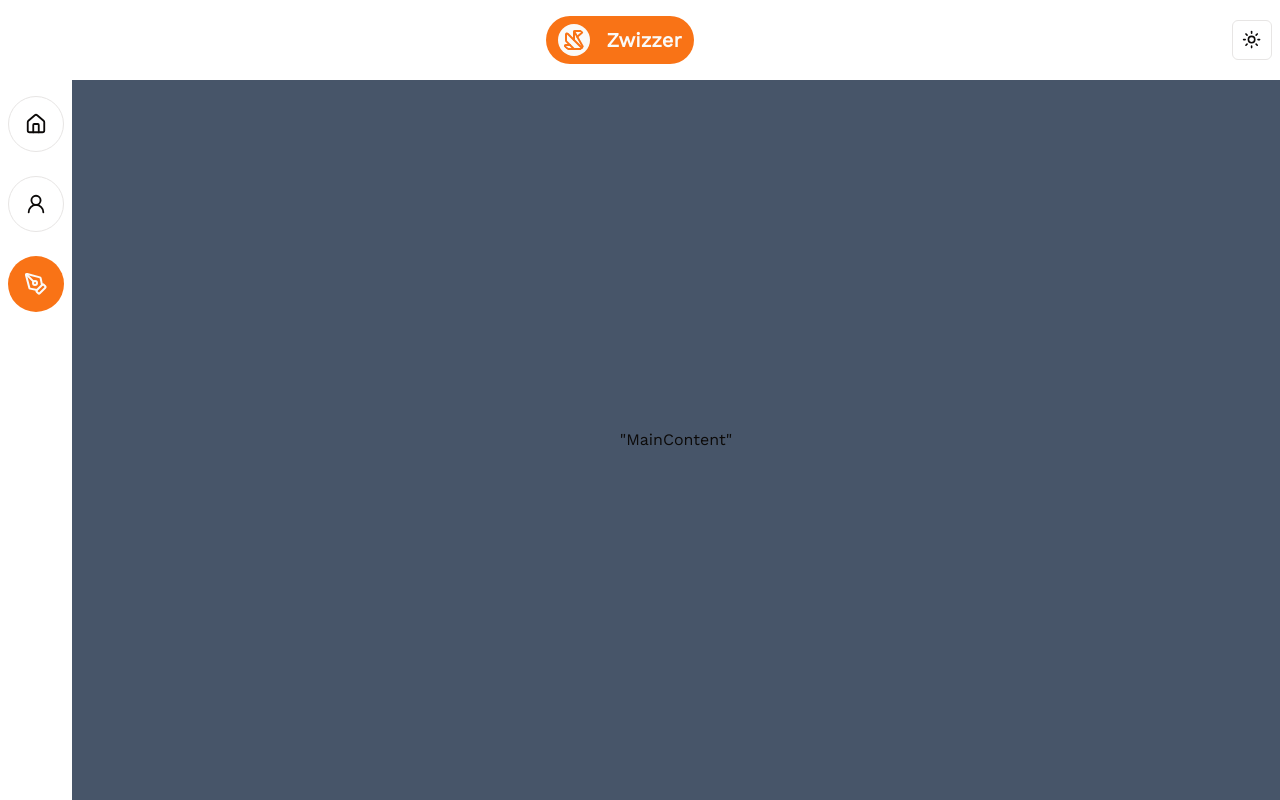
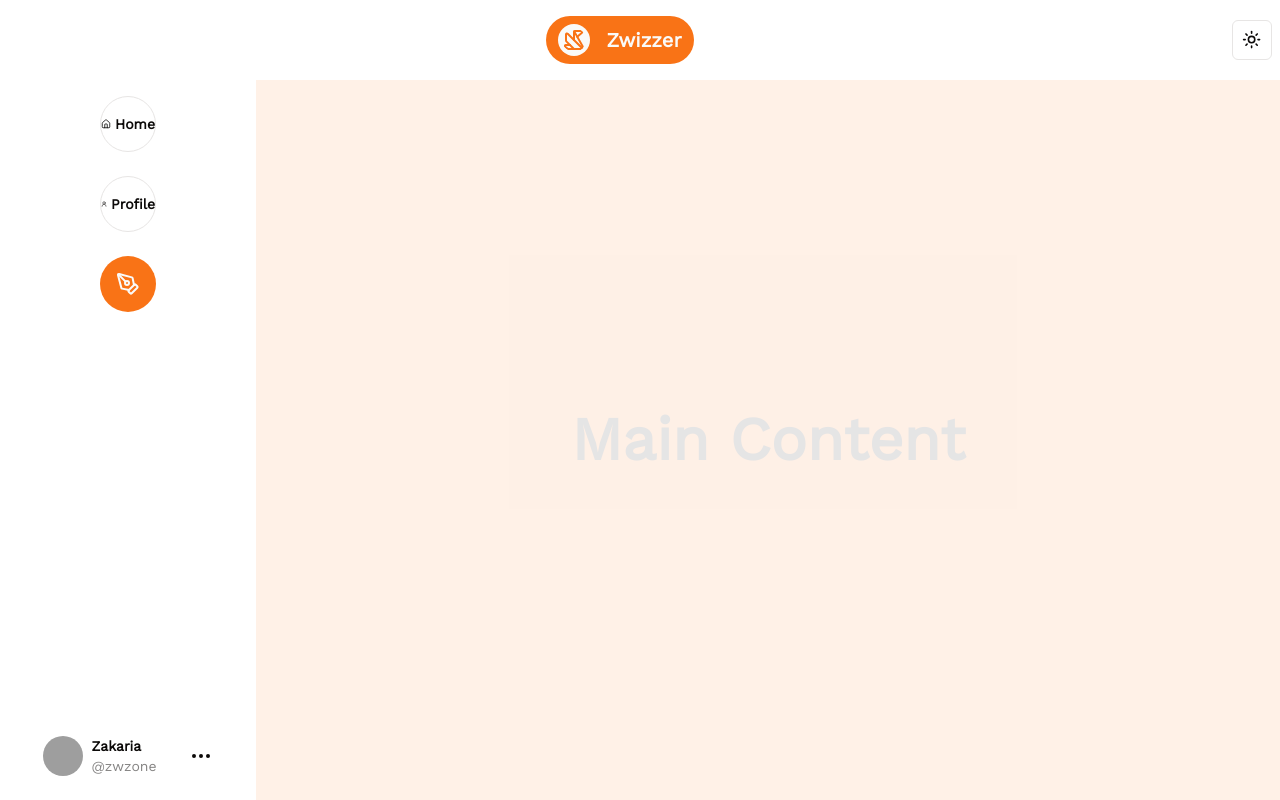
Before and after one commit to zwzone/zwizzer, a Next.js app: page / in a window 1280 px wide. Built offline with nearby package versions, Linux system fonts and the light colour scheme; grey boxes are pictures that could not be loaded.

Commit message:
ADD: Sidebar component

```diff
--- a/src/app/page.tsx
+++ b/src/app/page.tsx
@@ -1,44 +1,13 @@
-import { Button } from "@components/ui/button";
-import { House } from "lucide-react";
-import { UserRound } from "lucide-react";
-import { PenTool } from "lucide-react";
-
-const NAVIGATION_BAR = [
-  {
-    title: "Home",
-    icon: <House />,
-    href: "/",
-  },
-  {
-    title: "Profile",
-    icon: <UserRound />,
-    href: "/profile",
-  },
-];
+import Sidebar from "@src/components/Sidebar";
 
 export default function Home() {
   return (
     <div className="flex h-full flex-1">
       {/* Sidebar */}
-      <section className="flex h-full flex-col items-center gap-6 px-2 py-4">
-        {NAVIGATION_BAR.map((item) => (
-          <Button
-            key={item.title}
-            variant="outline"
-            className="flex-center size-14 gap-1 rounded-full"
-          >
-            {item.icon}
-            <span className="hidden">{item.title}</span>
-          </Button>
-        ))}
-        <Button className="flex-center size-14 rounded-full">
-          <PenTool />
-          <span className="hidden">Post</span>
-        </Button>
-      </section>
+      <Sidebar />
       {/* Main Content */}
-      <main className="flex-center h-full flex-1 bg-slate-600">
-        &quot;MainContent&quot;
+      <main className="flex-center h-full flex-1 bg-primary text-center text-6xl font-bold opacity-10">
+        Main Content
       </main>
     </div>
   );
--- /dev/null
+++ b/src/components/Sidebar.tsx
@@ -0,0 +1,63 @@
+import { Button } from "@components/ui/button";
+import { AvatarFallback } from "@radix-ui/react-avatar";
+import { Avatar, AvatarImage } from "@src/components/ui/avatar";
+import { Ellipsis, House, Icon } from "lucide-react";
+import { UserRound } from "lucide-react";
+import { PenTool } from "lucide-react";
+import Link from "next/link";
+
+const NAVIGATION_BAR = [
+  {
+    title: "Home",
+    icon: <House />,
+  },
+  {
+    title: "Profile",
+    icon: <UserRound />,
+  },
+  {
+    title: "Post",
+    icon: <PenTool />,
+  },
+];
+
+export default function Sidebar() {
+  return (
+    <section className="flex-between h-full flex-col px-2 py-4 lg:w-64">
+      <div className="flex-center flex-col gap-6">
+        {NAVIGATION_BAR.map((item) => (
+          <Link key={item.title} href={"/" + item.title.toLowerCase()}>
+            <Button
+              variant={item.title !== "Post" ? "outline" : "default"}
+              className="flex-center size-14 gap-1 rounded-full p-0"
+            >
+              {item.icon}
+              {item.title !== "Post" && (
+                <span className="hidden font-bold lg:inline">{item.title}</span>
+              )}
+            </Button>
+          </Link>
+        ))}
+      </div>
+      <Button
+        variant="outline"
+        className="flex h-14 items-center gap-2 rounded-full border-none p-2"
+      >
+        <Avatar className="size-10 justify-self-end">
+          <AvatarImage
+            src="https://lh3.googleusercontent.com/a/ACg8ocJ4mQsNMUQB2TmYtvYC0Qla9a4P_DT9h921z6Me-v1mjxbQzOZx=s96-c"
+            alt="avatar"
+          />
+          <AvatarFallback>ZW</AvatarFallback>
+        </Avatar>
+        <div className="flex-center hidden gap-8 lg:flex">
+          <div className="flex flex-col items-start">
+            <span className="font-bold">Zakaria</span>
+            <span className="opacity-50">@zwzone</span>
+          </div>
+          <Ellipsis />
+        </div>
+      </Button>
+    </section>
+  );
+}
```
